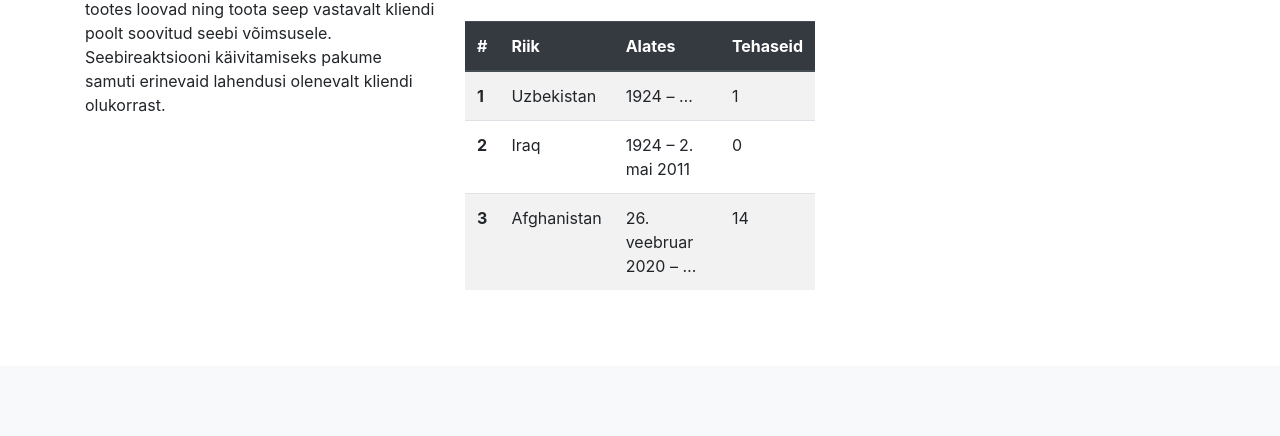
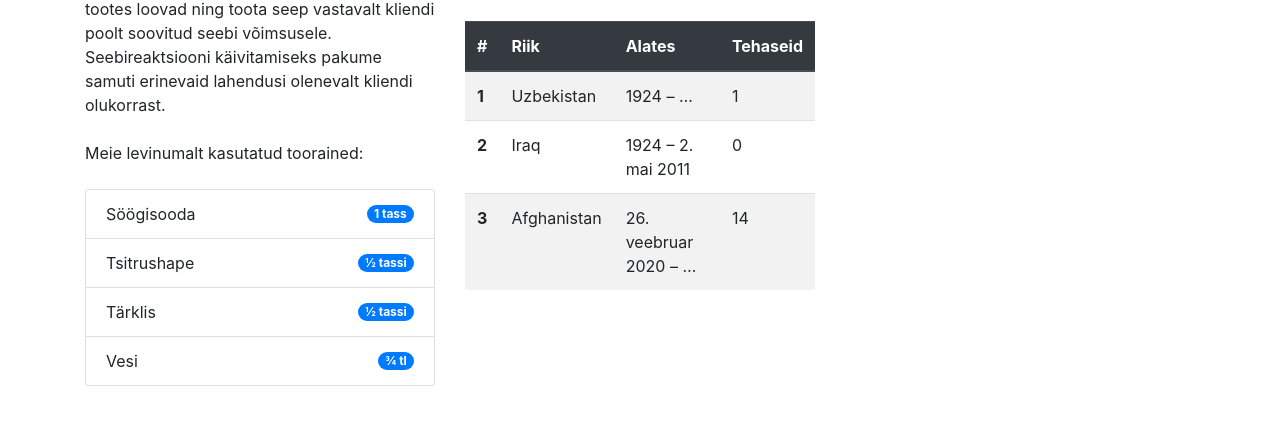
Before and after one commit to jee7/soap-website, a plain HTML site: page meist.html in a window 1280 px wide. Shown: the part 1099-1535 px from the top of the page. Drawn offline with nearby package versions, Linux system fonts and the light colour scheme.

Commit message:
Added list to Meist page.

```diff
--- a/meist.html
+++ b/meist.html
@@ -106,6 +106,13 @@
                         <img src="meie_1.jpg" class="img-fluid my-4"/>
                         <p class="mb-4">Valmistame seepi kvaliteetsetest ja maalähedastest vahenditest. Meie toorained on kvalifitseeritud edasimüügiks Euroopa Liidus ning seetõttu on meie toodetud seepidel hea kvaliteedikontroll.</p>
                         <p class="mb-4">Kliendi erisoove täites suudame olla seepi tootes loovad ning toota seep vastavalt kliendi poolt soovitud seebi võimsusele. Seebireaktsiooni käivitamiseks pakume samuti erinevaid lahendusi olenevalt kliendi olukorrast.</p>
+                        <p class="mb-4">Meie levinumalt kasutatud toorained:</p>
+                        <ul class="list-group">
+                            <li class="list-group-item d-flex justify-content-between align-items-center">Söögisooda<span class="badge badge-primary badge-pill">1 tass</span></li>
+                            <li class="list-group-item d-flex justify-content-between align-items-center">Tsitrushape<span class="badge badge-primary badge-pill">&half; tassi</span></li>
+                            <li class="list-group-item d-flex justify-content-between align-items-center">Tärklis<span class="badge badge-primary badge-pill">&half; tassi</span></li>
+                            <li class="list-group-item d-flex justify-content-between align-items-center">Vesi<span class="badge badge-primary badge-pill">&frac34; tl</span></li>
+                        </ul>
                     </div>
 
                     <div class="col-lg-4">
```
